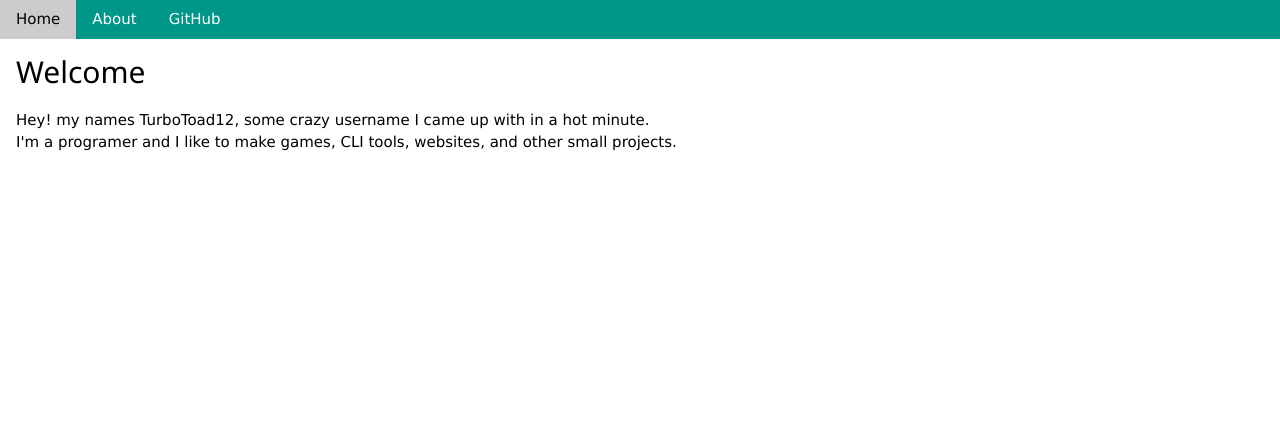
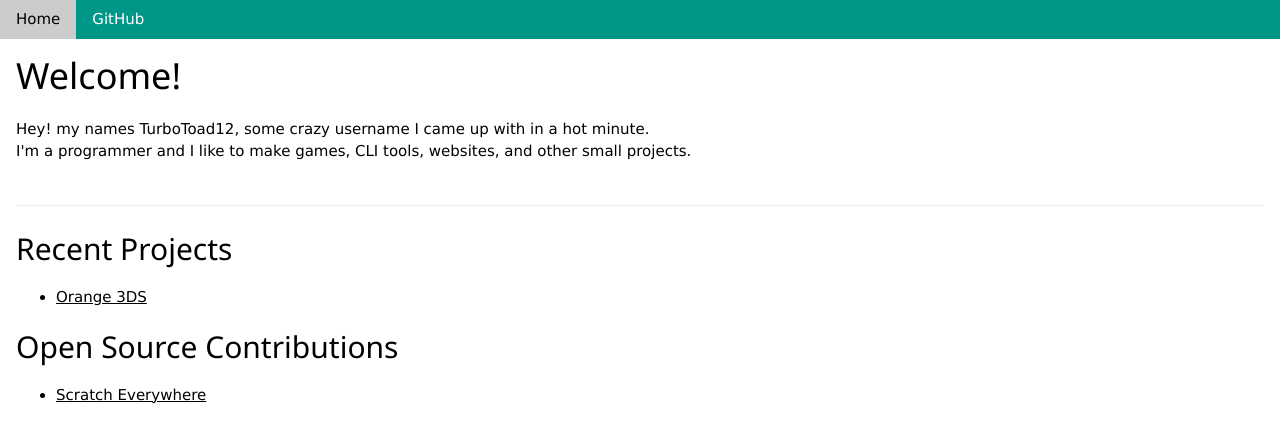
Before and after one commit to turbotoad12/turbotoad12, a plain HTML site: page web/index.html in a window 1280 px wide. Drawn offline with nearby package versions, Linux system fonts and the light colour scheme.

Commit message:
Add .gitignore, update index.html content, and remove index.css

```diff
--- a/web/index.html
+++ b/web/index.html
@@ -9,17 +9,25 @@
 <body>
 
     <div class="w3-bar w3-teal ">
-        <a href="#" class="w3-bar-item w3-button">Home</a>
-        <a href="#about" class="w3-bar-item w3-button">About</a>
+        <a href="#Welcome" class="w3-bar-item w3-button">Home</a>
         <a href="https://github.com/turbotoad12" class="w3-bar-item w3-button">GitHub</a>
     </div>
     <!-- Main Content -->
     <div class="w3-container">
-        <h2>Welcome</h2>
+        <h1>Welcome!</h1>
         <p>Hey! my names TurboToad12, some crazy username I came up with in a hot minute. <br>
-        I'm a programer and I like to make games, CLI tools, websites, and other small projects. <br>
-
+        I'm a programmer and I like to make games, CLI tools, websites, and other small projects. <br>
+        <br>
         </p>
+        <hr>
+        <h2>Recent Projects</h2>
+        <ul>
+            <li><a href="https://github.com/orange-3ds/orange">Orange 3DS</a></li>
+        </ul>
+        <h2>Open Source Contributions</h2>
+        <ul>
+            <li><a href="https://github.com/ScratchEverywhere/ScratchEverywhere">Scratch Everywhere</a></li>
+        </ul>
     </div>
 </body>
 </html>
```
Also changed, not shown: web/index.css (deleted), 1 other file.
